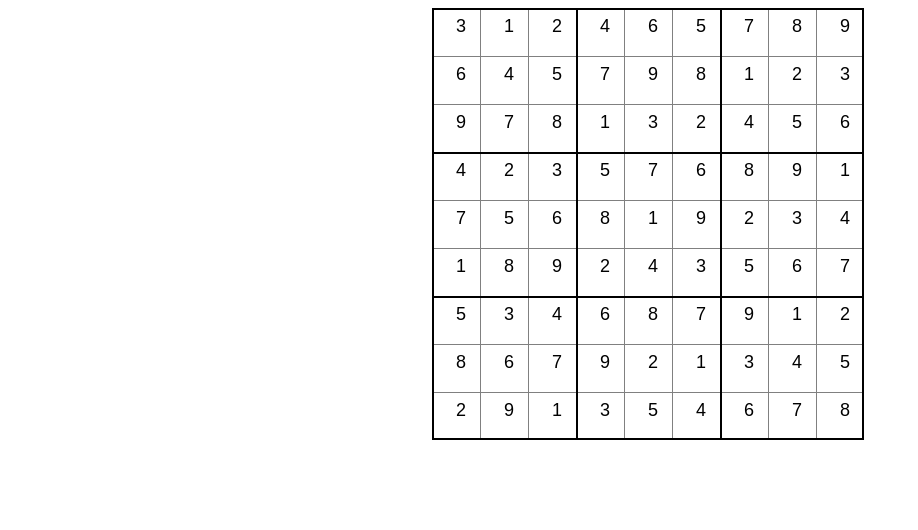
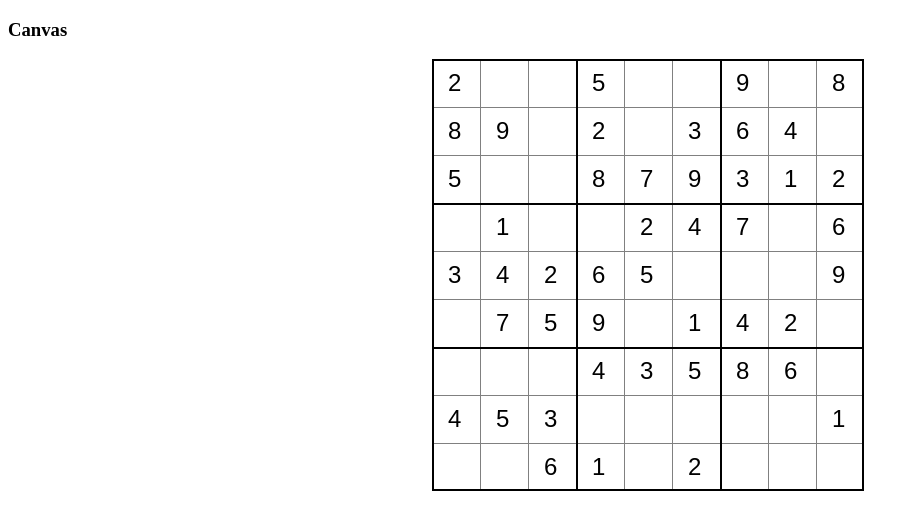
Before and after one commit to Belianin/sudoku, a plain HTML site: page index.html in a window 1280 px wide. Shown: the whole page, without its empty margins (0-918 px from the left). Drawn offline with Linux system fonts and the light colour scheme.

Commit message:
Test commit
Signed-off-by: Belianin <belyanin@skbkontur.ru>

```diff
--- a/index.html
+++ b/index.html
@@ -6,6 +6,7 @@
     </head>
     <body>
         <div style="width: 100vw; height: 100vh">
+            <h3>Canvas</h3>
             <canvas id="game-canvas" style="margin-left: auto; margin-right: auto; display: block"></canvas>
         </div>
         <script>
@@ -21,11 +22,37 @@
                 [9, 1, 2, 3, 4, 5, 6, 7, 8],
             ]
 
-            for (let i = 0; i < 25; i++){
-                swapColumns();
+            const generationFunctions = [
+                swapRows,
+                swapColumns
+            ]
+
+            for (let i = 0; i < 100; i++) {
+                choose(generationFunctions)();
+            }
+            for (let i = 0; i < 60; i++) {
+                const x = getRandomInt(9);
+                const y = getRandomInt(9);
+
+                field[y][x] = null;
             }
 
             let selectedCell;
+            let Hash = getEmptyMatrix();
+
+            function getEmptyMatrix() {
+                return [
+                    [false, false, false, false, false, false, false, false, false],
+                    [false, false, false, false, false, false, false, false, false],
+                    [false, false, false, false, false, false, false, false, false],
+                    [],
+                    [],
+                    [],
+                    [],
+                    [],
+                    []
+                ]
+            }
 
             const canvas = document.getElementById('game-canvas');
             const ctx = canvas.getContext("2d");
@@ -34,21 +61,25 @@
             canvas.width = fieldSize;
             canvas.height = fieldSize;
 
-            ctx.font = '18px Arial';
+            ctx.font = '24px Arial';
 
             draw();
+
+            function selectCell(x, y) {
+                selectedCell = {x: x, y: y};
+            }
 
             canvas.addEventListener('click', function(event) {
                 const x = event.pageX - canvas.offsetLeft + canvas.clientLeft,
                     y = event.pageY - canvas.offsetTop + canvas.clientTop;
 
-                selectedCell = {x: Math.floor(x / cellSize), y: Math.floor(y / cellSize)};
+                selectedCell(Math.floor(x / cellSize), Math.floor(y / cellSize));
                 draw();
 
             }, false);
 
             function choose(array) {
-
+                return array[Math.floor(Math.random() * array.length)]
             }
 
             function getRandomInt(max) {
@@ -109,7 +140,8 @@
 
                     ctx.fillStyle = "black";
                     for (let x = 0; x < 9; x++) {
-                        ctx.fillText(field[y][x].toString(), x * cellSize + cellSize / 2, y * cellSize + cellSize / 2)
+                        if (field[y][x])
+                            ctx.fillText(field[y][x].toString(), x * cellSize + cellSize / 2 - 8, y * cellSize + cellSize / 2 + 8)
                     }
                 }
 
```
